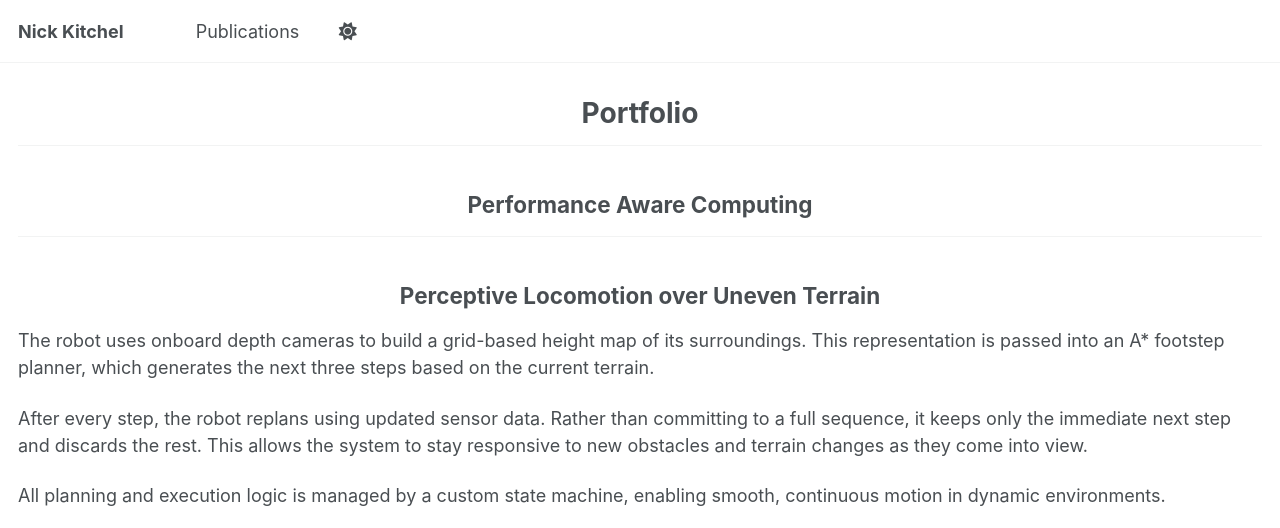
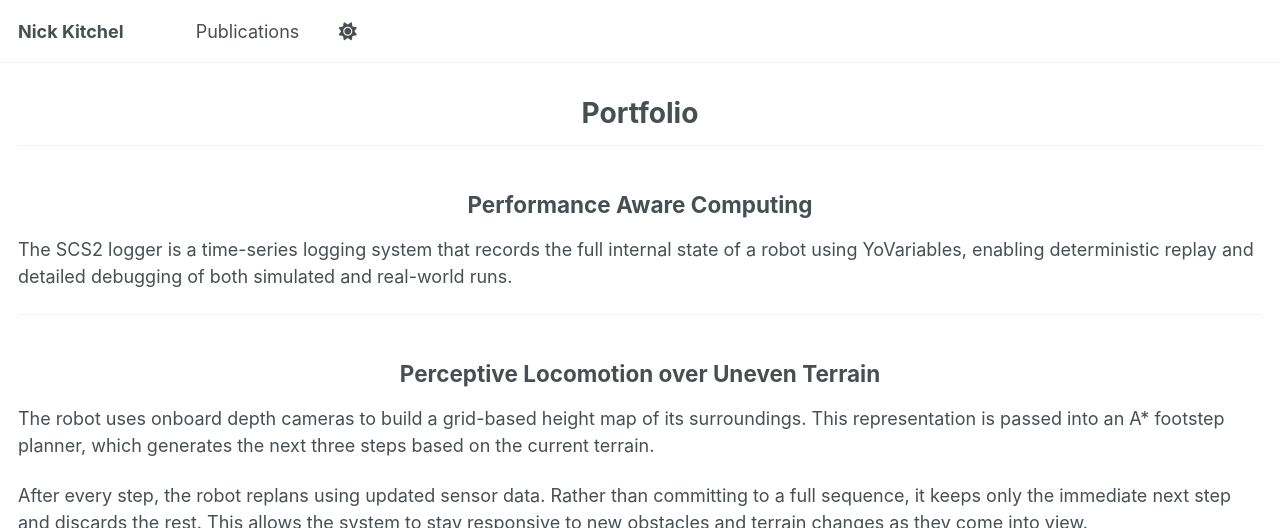
Before and after one commit to PotatoPeeler3000/potatopeeler3000.github.io, a Jekyll site: the page built from _pages/about.md, in a window 1280 px wide and 900 px high, cut to the strip 0-528 px from the top of the window. Built offline with Jekyll 4.4.1, drawn with Linux system fonts in a browser that asks for light colours.

Commit message:
Add overview for what the SCS2 Logger is

```diff
--- a/_pages/about.md
+++ b/_pages/about.md
@@ -13,6 +13,8 @@ redirect_from:
 <hr>
 
 <h2 style="text-align: center;">Performance Aware Computing</h2>
+
+<p>The SCS2 logger is a time-series logging system that records the full internal state of a robot using YoVariables, enabling deterministic replay and detailed debugging of both simulated and real-world runs.</p>
 
 <hr>
 
```
